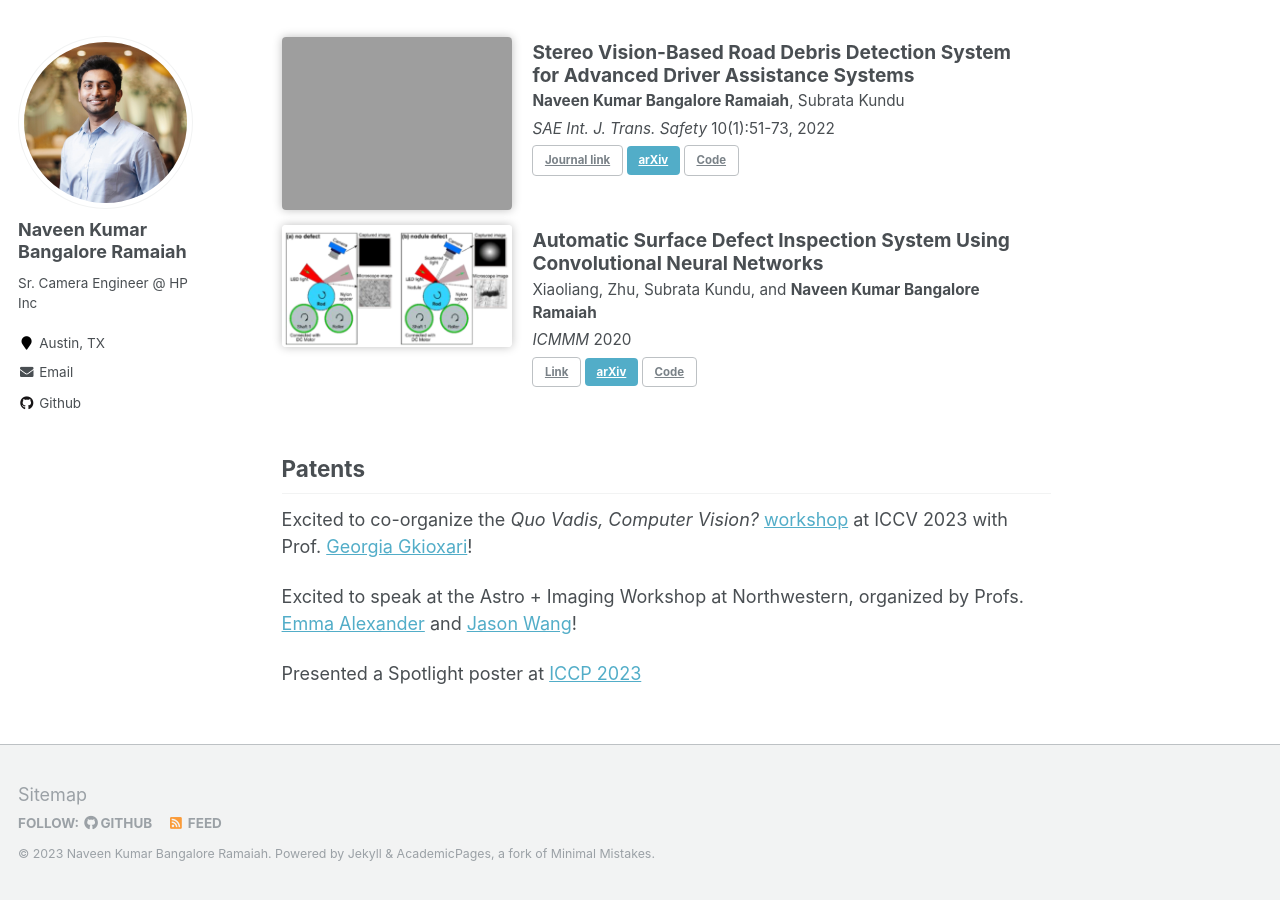
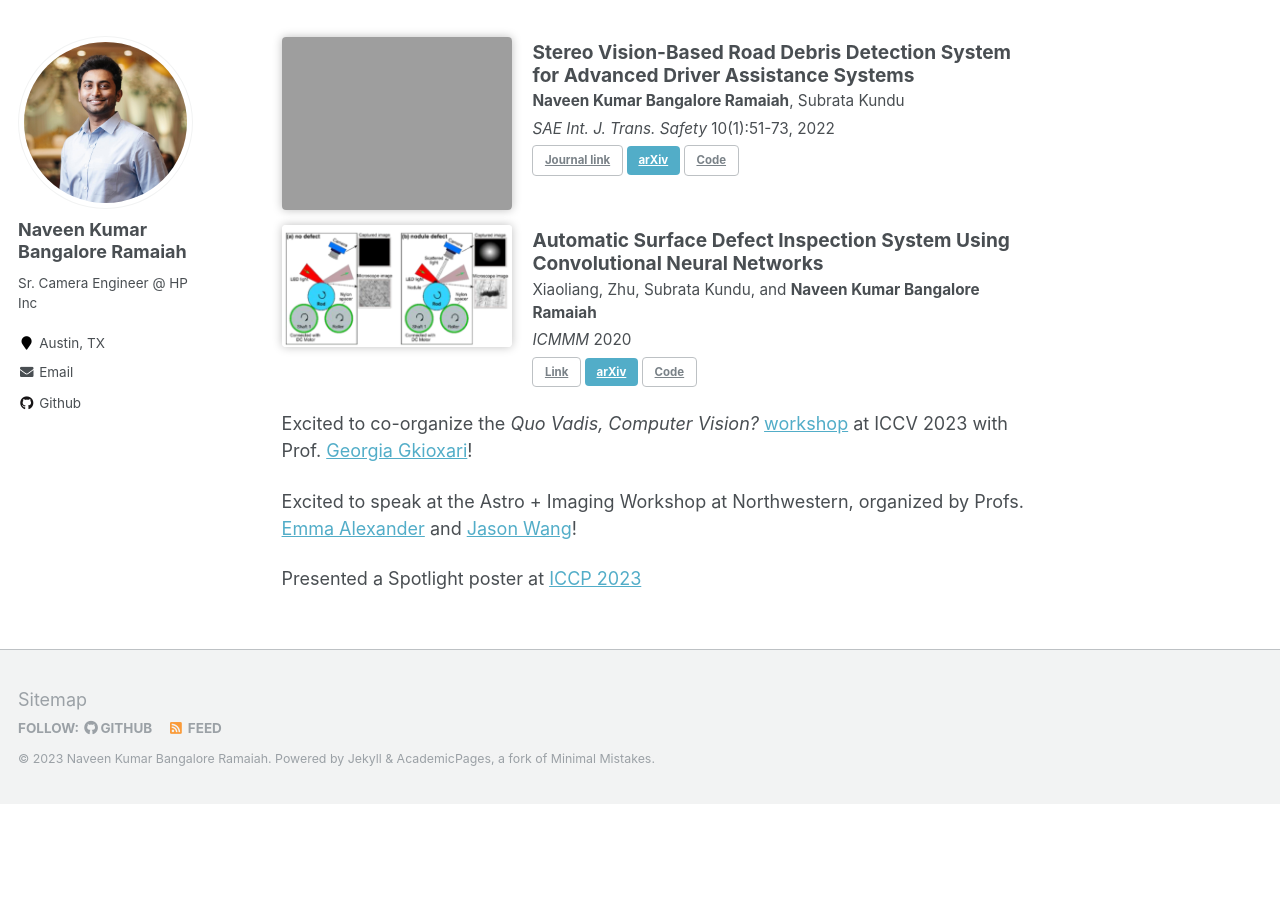
Before and after one commit to naveen-bangalore/nbangalore.github.io, a Jekyll site: the page built from index.html, in a window 1280 px wide and 900 px high, scrolled down 1017 px. Built offline with Jekyll 4.4.1, drawn with Linux system fonts in a browser that asks for light colours; after the commit the page ends 1821 px from its top, so only the background shows below that.

Commit message:
Update index.html

```diff
--- a/index.html
+++ b/index.html
@@ -40,17 +40,11 @@ author_profile: true
   {% endfor %}
   <a href="#" onclick="hideBlock('allnews'); showBlock('news'); return false;" class="btn btn--inverse">Less</a>
 </div>
-
 <h2 style="clear: both;" id="publications">Publications</h2>
 {% for publication in site.data.publications.all %}
   {% include publication-single.html %}
 {% endfor %}
 <div style="clear: both;"></div>
-
-<h2 style="clear: both;" id="patents-">Patents</h2>
-{% for patents in site.data.patents.all %}
-  {% include patents-single.html %}
-{% endfor %}
 <div style="clear: both;"></div>
 <div id="Patents">
   {% for item in site.data.news.main %}
```
